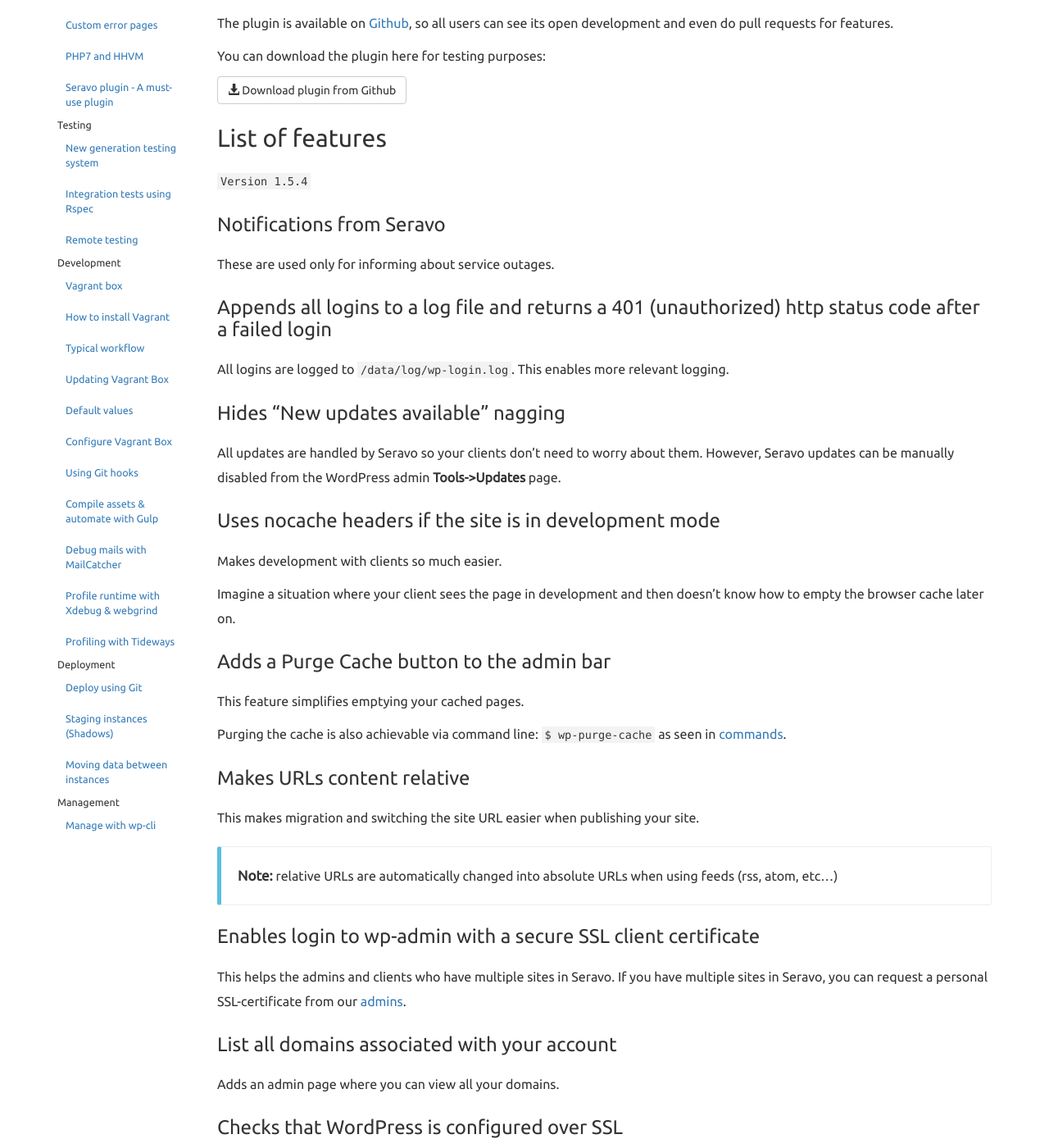
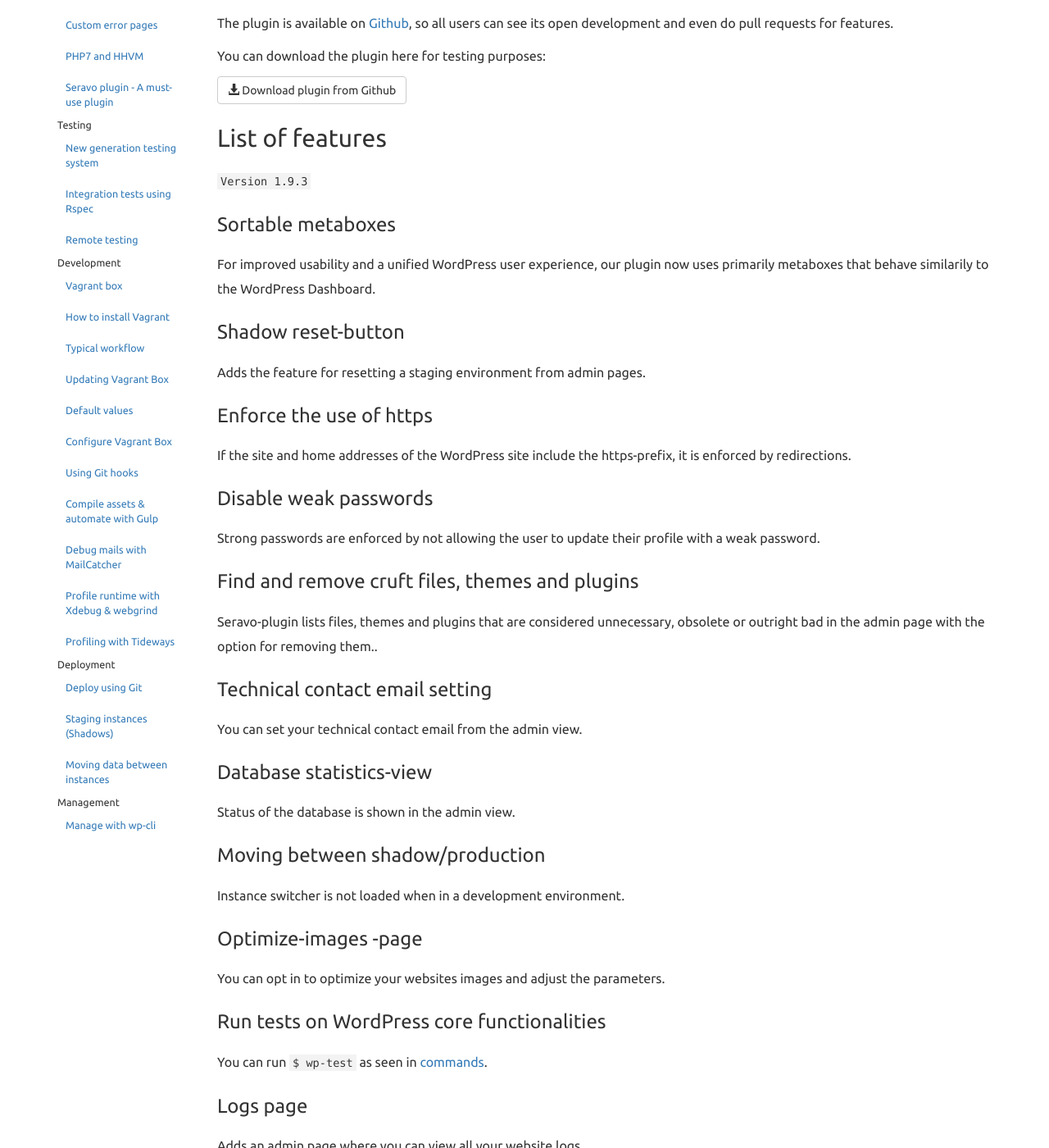
Before and after one commit to Seravo/docs, a Jekyll site: the page built from _posts/2015-10-15-wppalvelu-plugin.md, in a window 1280 px wide and 1400 px high, scrolled down 387 px. Shown: the whole window at 82% size. Built offline with Jekyll 4.4.1, drawn with Linux system fonts in a browser that asks for light colours; nearby versions of some CDN libraries; some of the changed text lies outside the part shown.

Commit message:
Update Seravo-plugin documentation

````diff
--- a/_posts/2015-10-15-wppalvelu-plugin.md
+++ b/_posts/2015-10-15-wppalvelu-plugin.md
@@ -15,7 +15,40 @@
 <a class="btn btn-default" href="https://github.com/Seravo/seravo-plugin/releases"><i class="glyphicon glyphicon-download-alt"></i> Download plugin from Github</a>
 
 ## List of features
-<code>Version 1.5.4</code>
+<code>Version 1.9.3</code>
+
+### Sortable metaboxes
+For improved usability and a unified WordPress user experience, our plugin now uses primarily metaboxes that behave similarily to the WordPress Dashboard.
+
+### Shadow reset-button
+Adds the feature for resetting a staging environment from admin pages.
+
+### Enforce the use of https
+If the site and home addresses of the WordPress site include the https-prefix, it is enforced by redirections.
+
+### Disable weak passwords
+Strong passwords are enforced by not allowing the user to update their profile with a weak password.
+
+### Find and remove cruft files, themes and plugins
+Seravo-plugin lists files, themes and plugins that are considered unnecessary, obsolete or outright bad in the admin page with the option for removing them..
+
+### Technical contact email setting
+You can set your technical contact email from the admin view.
+
+### Database statistics-view
+Status of the database is shown in the admin view.
+
+### Moving between shadow/production
+Instance switcher is not loaded when in a development environment.
+
+### Optimize-images -page
+You can opt in to optimize your websites images and adjust the parameters.
+
+### Run tests on WordPress core functionalities
+You can run ``` $ wp-test ``` as seen in [commands]({{ site.baseurl }}{% post_url 2015-10-13-available-commands %}).
+
+### Logs page
+Adds an admin page where you can view all your website logs.
 
 ### Notifications from Seravo
 These are used only for informing about service outages.
@@ -48,7 +81,7 @@
 
 ### List all domains associated with your account
 
-Adds an admin page where you can view all your domains.
+Adds an admin page where you can view all your domains. You can also inspect your DNS-records for each domain.
 
 ### Checks that WordPress is configured over SSL
 
````
